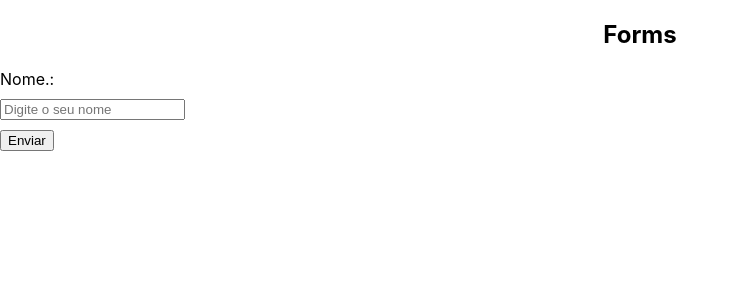
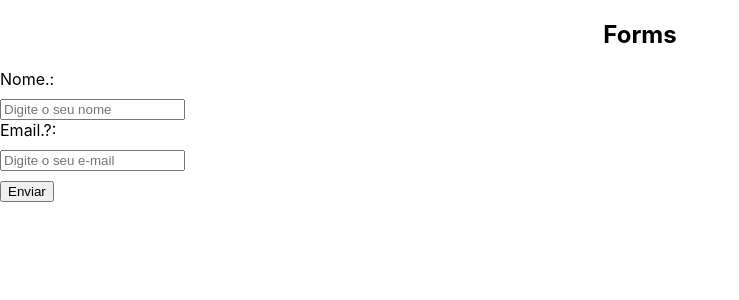
Before and after one commit to romildoalimajr/form-react, a React (Create React App) app: page / in a window 1280 px wide. Shown: the top 300 px of the page, without its empty margins (0-739 px from the left). Built offline with nearby package versions, Linux system fonts and the light colour scheme.

Commit message:
Utilizando Label para envolver o input.

```diff
--- a/src/components/MyForm.js
+++ b/src/components/MyForm.js
@@ -10,6 +10,11 @@ function MyForm() {
                 <label htmlFor="name">Nome.:</label>
                 <input type="text" name='name' placeholder='Digite o seu nome' />
             </div>
+            {/** 2 label envolvendo o input */}
+            <label htmlFor="">
+                <span>Email.?: </span>
+                <input type="email" name="email" id="email" placeholder='Digite o seu e-mail' />
+            </label>
             <div>
                 <input type="submit" value="Enviar" />
             </div>
```
